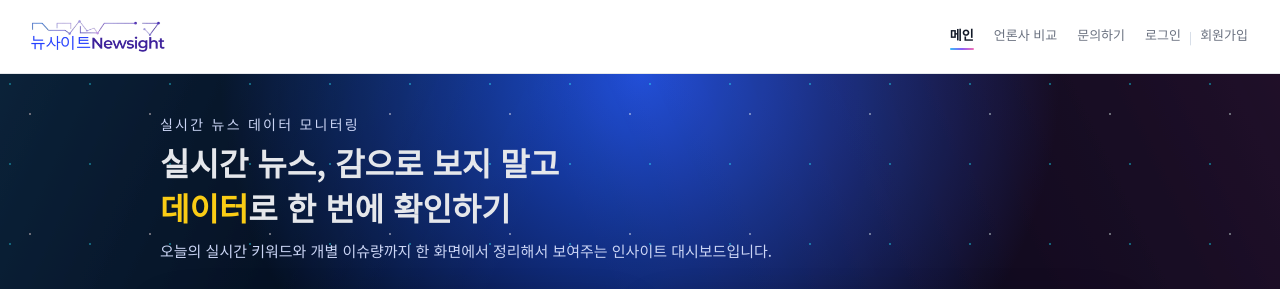
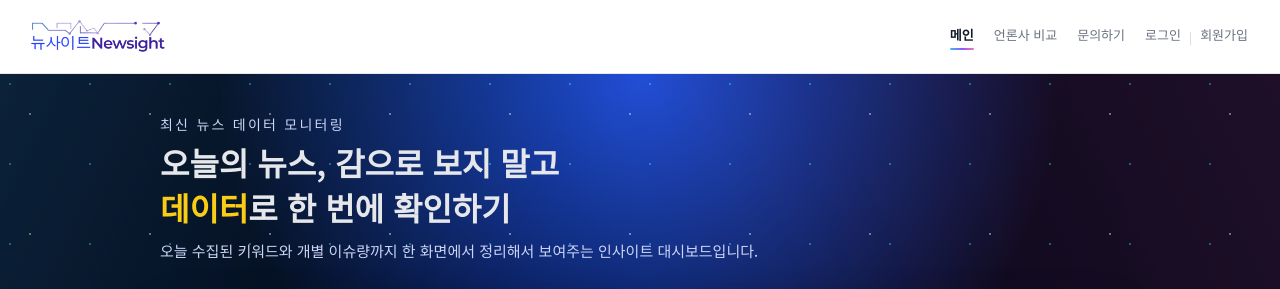
Before and after one commit to sssat/graduation-project, a React (Vite) app in the folder frontend/: page / in a window 1280 px wide. Shown: the top 289 px of the page. Built offline with nearby package versions, Linux system fonts and the light colour scheme; no server answers.

Commit message:
홈 배너 문구 수정

```diff
--- a/frontend/src/pages/HomePage.tsx
+++ b/frontend/src/pages/HomePage.tsx
@@ -247,16 +247,16 @@ export default function HomePage() {
     <div className={styles.page}>
       <section className={styles.hero} aria-label="대시보드 소개">
         <div className={styles.heroInner}>
-          <p className={styles.heroKicker}>실시간 뉴스 데이터 모니터링</p>
+          <p className={styles.heroKicker}>최신 뉴스 데이터 모니터링</p>
 
           <h1 className={styles.heroTitle}>
-            실시간 뉴스, 감으로 보지 말고
+            오늘의 뉴스, 감으로 보지 말고
             <br />
             <span className={styles.highlight}>데이터</span>로 한 번에 확인하기
           </h1>
 
           <p className={styles.heroSub}>
-            오늘의 실시간 키워드와 개별 이슈량까지 한 화면에서 정리해서 보여주는 인사이트
+            오늘 수집된 키워드와 개별 이슈량까지 한 화면에서 정리해서 보여주는 인사이트
             대시보드입니다.
           </p>
 
```
